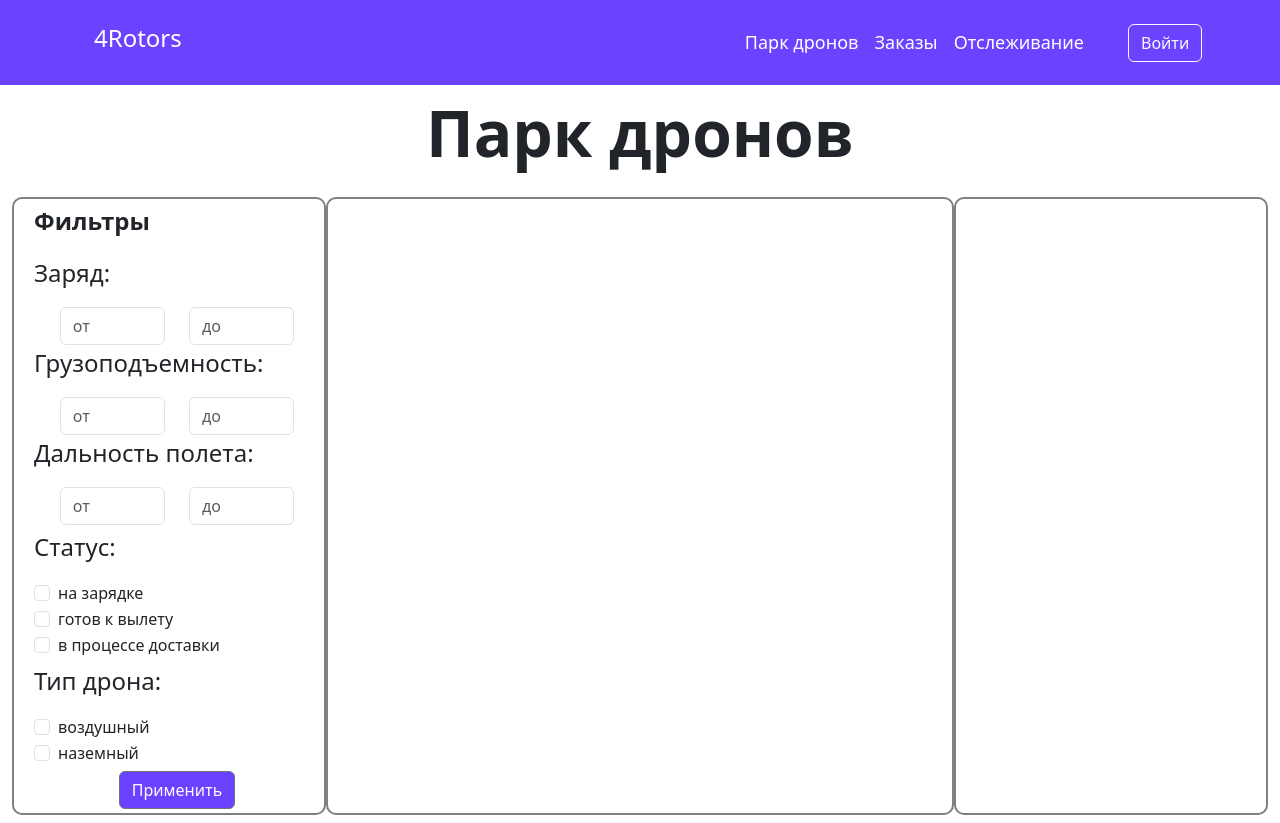
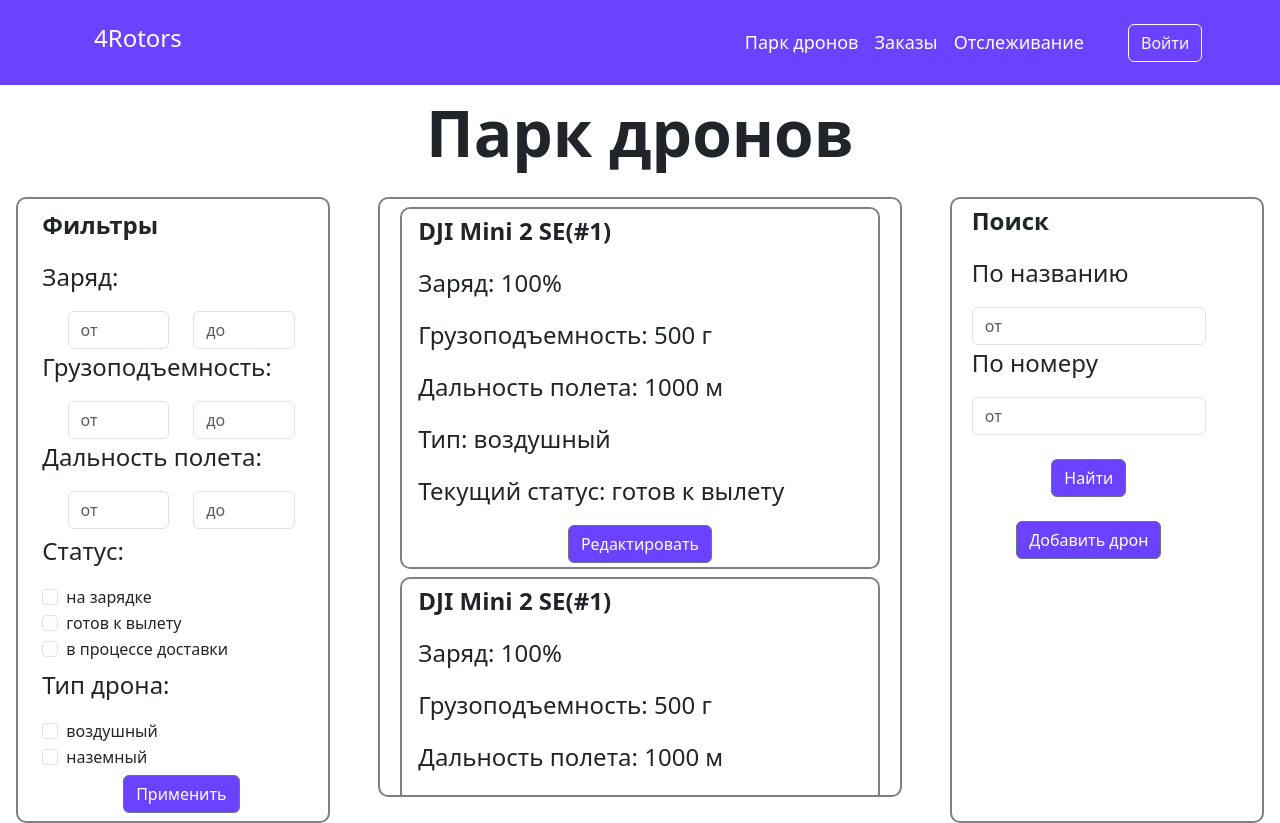
Before and after one commit to 4Rotors/4Rotors-frontend, a Vue app: page /drones in a window 1280 px wide. Built offline with nearby package versions, Linux system fonts and the light colour scheme.

Commit message:
add drones list

```diff
--- /dev/null
+++ b/src/views/drones/Drone.vue
@@ -0,0 +1,28 @@
+<template>
+    <div class="row border-form m-2 p-1">
+        <div class="col">
+            <p class="fw-bold" style="font-size: 24px;">{{ dron.name }}(#{{ dron.id }})</p>
+            <p style="font-size: 24px;">Заряд: {{ dron.charge }}%</p>
+            <p style="font-size: 24px;">Грузоподъемность: {{ dron.capacity }} г</p>
+            <p style="font-size: 24px;">Дальность полета: {{ dron.distance }} м</p>
+            <p style="font-size: 24px;">Тип: {{ dron.type }} </p>
+            <p style="font-size: 24px;">Текущий статус: {{ dron.status }} </p>
+            <div class="col d-flex justify-content-center">
+                <router-link class="btn btn-secondary" :to="'/drones/' + dron.id">Редактировать</router-link>
+            </div>
+        </div>
+    </div>
+</div></template>
+
+<script>
+export default {
+    name: 'Drone',
+    props: ['dron']
+}
+</script>
+
+<style>
+.btn-secondary {
+    background-color: #6b42ff !important;
+}
+</style>
--- a/src/views/drones/DronesList.vue
+++ b/src/views/drones/DronesList.vue
@@ -5,7 +5,7 @@
                 <p class="title text-center">Парк дронов</p>
             </div>
             <div class="row justify-content-center">
-                <div class="col-3 border-form p-1">
+                <div class="col-3 border-form p-2 me-5">
                     <div class="row ms-1">
                         <div class="col-12">
                             <p class="fw-bold" style="font-size: 24px;">Фильтры</p>
@@ -107,14 +107,99 @@
                     </div>
                 </div>
 
-                <div class="col-6 border-form"></div>
-                <div class="col-3 border-form"></div>
+                <div class="col-5 border-form" style="height: 75vh; overflow: scroll;">
+                    <Drone v-for="d in drones" v-bind:dron="d" />
+                </div>
+
+                <div class="col-3 border-form p-1 ms-5">
+                    <div class="row ms-1">
+                        <div class="col-12">
+                            <p class="fw-bold" style="font-size: 24px;">Поиск</p>
+                        </div>
+                    </div>
+                    <form>
+                        <div class="row ms-1">
+                            <div class="col-12">
+                                <p class="fw-medium" style="font-size: 24px;">По названию</p>
+                            </div>
+                        </div>
+                        <div class="row ms-1">
+                            <div class="col-10">
+                                <input placeholder="от" class="form-control" type="text" v-model="login" />
+                            </div>
+                        </div>
+                        <div class="row ms-1">
+                            <div class="col-12">
+                                <p class="fw-medium" style="font-size: 24px;">По номеру</p>
+                            </div>
+                        </div>
+                        <div class="row ms-1">
+                            <div class="col-10">
+                                <input placeholder="от" class="form-control" type="text" v-model="login" />
+                            </div>
+                        </div>
+                        <div class="row ms-1 mt-4">
+                            <div class="col-10 d-flex justify-content-center">
+                                <input type="submit" class="btn btn-secondary" value="Найти">
+                            </div>
+                        </div>
+                        <div class="row ms-1 mt-4">
+                            <div class="col-10 d-flex justify-content-center">
+                                <router-link to="/drones/create" class="btn btn-secondary">Добавить дрон</router-link>
+                            </div>
+                        </div>
+                    </form>
+                </div>
             </div>
         </div>
     </div>
 </template>
 
 <script>
+import Drone from './Drone.vue';
+
+export default {
+    name: 'DronesList',
+    components: {
+        Drone
+    },
+    data() {
+        return {
+            drones: [
+                {
+                    id: 1,
+                    name: 'DJI Mini 2 SE',
+                    charge: 100,
+                    capacity: 500,
+                    distance: 1000,
+                    type: "воздушный",
+                    status: "готов к вылету",
+
+                },
+                {
+                    id: 1,
+                    name: 'DJI Mini 2 SE',
+                    charge: 100,
+                    capacity: 500,
+                    distance: 1000,
+                    type: "воздушный",
+                    status: "готов к вылету",
+
+                },
+                {
+                    id: 1,
+                    name: 'DJI Mini 2 SE',
+                    charge: 100,
+                    capacity: 500,
+                    distance: 1000,
+                    type: "воздушный",
+                    status: "готов к вылету",
+
+                },
+            ]
+        }
+    }
+}
 </script>
 
 <style>
```
